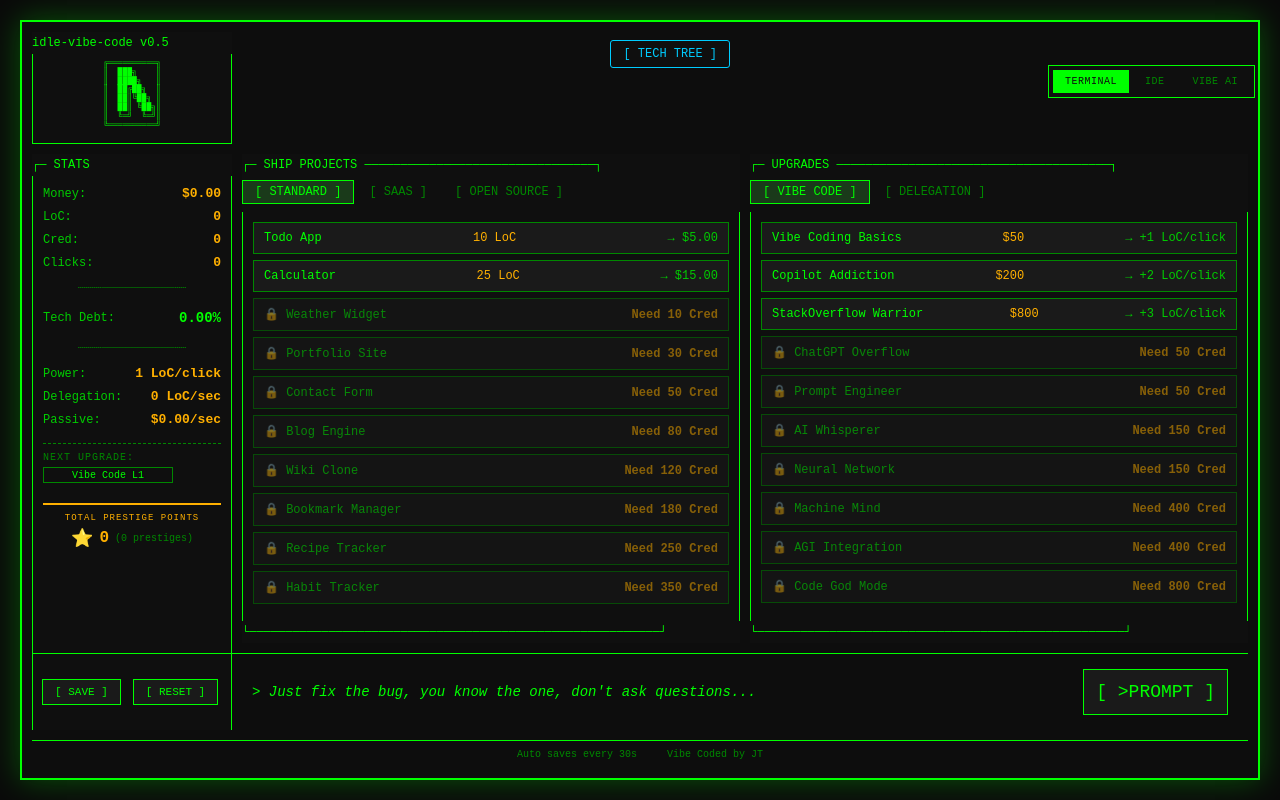
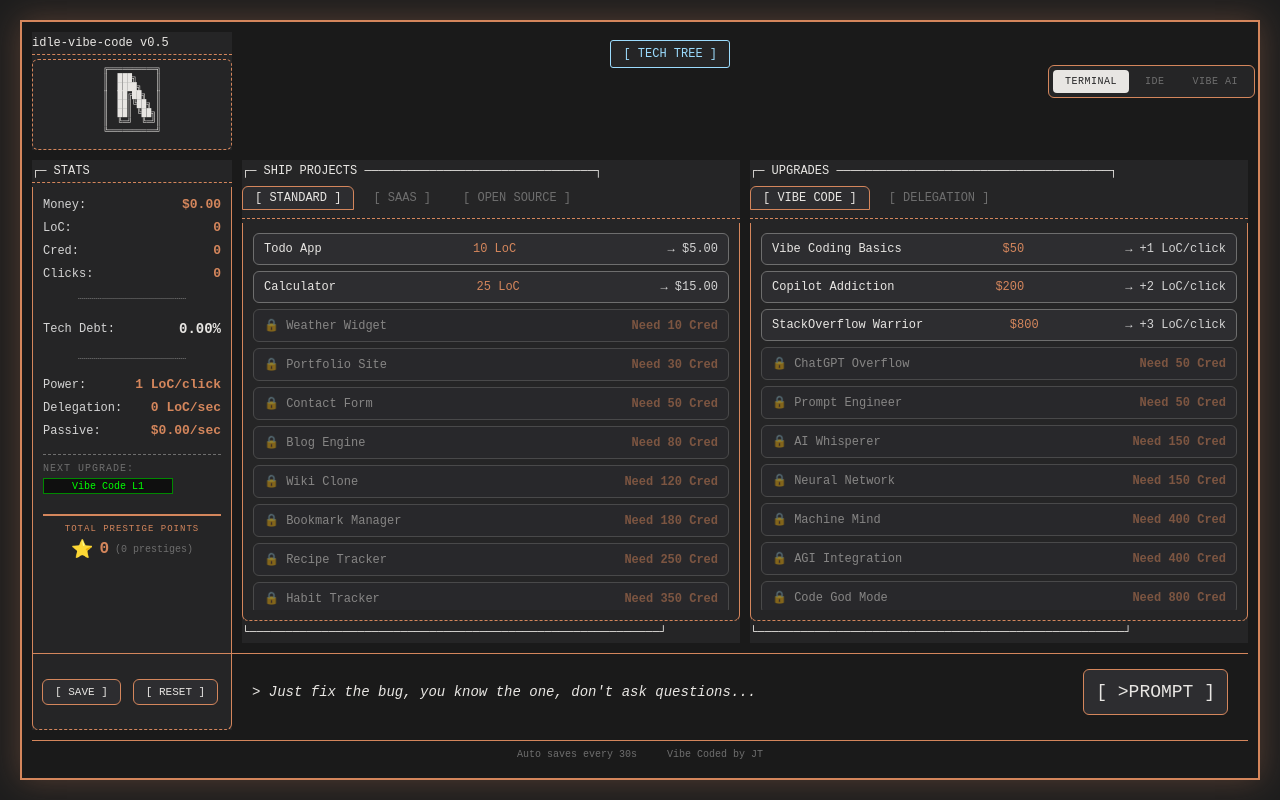
Before and after one commit to Popidge/idlevibecodequest, a Svelte app: page / in a window 1280 px wide. Built offline with nearby package versions, Linux system fonts and the light colour scheme.

Commit message:
recoloured terminal theme to look like claude code, because claude code IS vibe code (apparently). also increased prestige threshold

```diff
--- a/src/App.svelte
+++ b/src/App.svelte
@@ -188,7 +188,7 @@
         height: 100%;
         background-color: var(--terminal-bg, #0d0d0d);
         border: 2px solid var(--border-color, #00ff00);
-        box-shadow: 0 0 30px rgba(0, 255, 0, 0.3);
+        box-shadow: 0 0 30px rgba(212, 134, 92, 0.3);
         padding: 10px;
         opacity: 1;
         visibility: visible;
@@ -205,7 +205,7 @@
         height: 100%;
         background-color: var(--terminal-bg, #0d0d0d);
         border: 2px solid var(--border-color, #00ff00);
-        box-shadow: 0 0 30px rgba(0, 255, 0, 0.3);
+        box-shadow: 0 0 30px rgba(212, 134, 92, 0.3);
         padding: 8px;
         opacity: 0;
         visibility: hidden;
@@ -329,7 +329,7 @@
 
     .float-text {
         position: fixed;
-        color: var(--text-primary, #00ff00);
+        color: var(--text-primary, #e8e6e3);
         font-size: 14px;
         font-weight: bold;
         pointer-events: none;
--- a/src/app.css
+++ b/src/app.css
@@ -8,46 +8,46 @@
 }
 
 /* ==========================================================================
-   BASE THEME VARIABLES (Terminal - Default)
+   BASE THEME VARIABLES (Terminal - Default) - Claude Code Inspired
    ========================================================================== */
 :root {
-    /* Core Colors */
-    --bg-color: #0a0a0a;
-    --terminal-bg: #0d0d0d;
-    --panel-bg: #0f0f0f;
+    /* Core Colors - Dark charcoal like Claude Code */
+    --bg-color: #1e1e1e;
+    --terminal-bg: #1a1a1a;
+    --panel-bg: #252526;
 
-    /* Text Colors */
-    --text-primary: #00ff00;
-    --text-secondary: #00cc00;
-    --text-dim: #008800;
-    --text-muted: #444444;
+    /* Text Colors - Warm off-white/cream instead of green */
+    --text-primary: #e8e6e3;
+    --text-secondary: #d4d4d4;
+    --text-dim: #6e6e6e;
+    --text-muted: #4a4a4a;
 
-    /* Accent Colors */
-    --text-amber: #ffb000;
-    --text-cyan: #00ccff;
-    --text-magenta: #ff00ff;
+    /* Accent Colors - Warm orange/salmon like Claude Code */
+    --text-amber: #d4865c;
+    --text-cyan: #9cdcfe;
+    --text-magenta: #c586c0;
     --text-white: #ffffff;
-    --text-danger: #ff4444;
+    --text-danger: #f44747;
 
-    /* UI Elements */
-    --border-color: #00ff00;
+    /* UI Elements - Subtle orange borders */
+    --border-color: #d4865c;
     --border-width: 1px;
-    --border-style: solid;
-    --border-radius: 0px;
+    --border-style: dashed;
+    --border-radius: 6px;
 
     /* Buttons */
-    --button-bg: #1a1a1a;
-    --button-hover: #2a2a2a;
-    --button-active: #3a3a3a;
-    --disabled-color: #444444;
+    --button-bg: #2d2d30;
+    --button-hover: #3e3e42;
+    --button-active: #0e639c;
+    --disabled-color: #4a4a4a;
 
     /* Tabs */
-    --tab-active-bg: #1a3a1a;
-    --tab-active-border: #00ff00;
+    --tab-active-bg: #2d2d30;
+    --tab-active-border: #d4865c;
 
     /* Panels */
-    --panel-border-left: 1px solid var(--border-color);
-    --panel-border-right: 1px solid var(--border-color);
+    --panel-border-left: 1px dashed var(--border-color);
+    --panel-border-right: 1px dashed var(--border-color);
     --panel-shadow: none;
 
     /* Typography */
@@ -59,33 +59,33 @@
     --font-size-xl: 18px;
 
     /* Dashboard */
-    --dashboard-border: 2px solid var(--border-color);
-    --dashboard-shadow: 0 0 30px rgba(0, 255, 0, 0.3);
+    --dashboard-border: 1px dashed var(--border-color);
+    --dashboard-shadow: 0 0 20px rgba(212, 134, 92, 0.15);
     --dashboard-gap: 10px;
     --dashboard-padding: 10px;
 
     /* Items/Projects */
     --item-locked-opacity: 0.5;
-    --item-purchased-bg: #1a2a1a;
-    --item-affordable-bg: #1a3a1a;
-    --item-affordable-shadow: 0 0 6px rgba(0, 255, 0, 0.2);
+    --item-purchased-bg: #37373d;
+    --item-affordable-bg: rgba(212, 134, 92, 0.15);
+    --item-affordable-shadow: 0 0 8px rgba(212, 134, 92, 0.2);
 
     /* Notifications */
-    --notification-success-bg: rgba(0, 40, 0, 0.3);
-    --notification-success-border: rgba(0, 255, 0, 0.3);
-    --notification-warning-bg: rgba(40, 30, 0, 0.3);
-    --notification-warning-border: rgba(255, 176, 0, 0.3);
-    --notification-info-bg: rgba(0, 30, 40, 0.3);
-    --notification-info-border: rgba(0, 204, 255, 0.3);
+    --notification-success-bg: rgba(212, 134, 92, 0.15);
+    --notification-success-border: rgba(212, 134, 92, 0.4);
+    --notification-warning-bg: rgba(206, 145, 120, 0.15);
+    --notification-warning-border: rgba(206, 145, 120, 0.4);
+    --notification-info-bg: rgba(156, 220, 254, 0.15);
+    --notification-info-border: rgba(156, 220, 254, 0.4);
 
     /* Scrollbar */
     --scrollbar-track: var(--terminal-bg);
-    --scrollbar-thumb: var(--text-dim);
-    --scrollbar-thumb-hover: var(--text-secondary);
+    --scrollbar-thumb: #4a4a4a;
+    --scrollbar-thumb-hover: #6e6e6e;
 
     /* Modal */
-    --modal-backdrop: rgba(0, 0, 0, 0.7);
-    --modal-border: 1px solid var(--border-color);
+    --modal-backdrop: rgba(30, 30, 30, 0.85);
+    --modal-border: 1px dashed var(--border-color);
 
     /* Theme-specific decorations */
     --decoration-display: none;
@@ -331,11 +331,102 @@ body {
    THEME-SPECIFIC OVERRIDES
    ========================================================================== */
 
-/* Terminal Theme: ASCII Box Drawing */
+/* Terminal Theme: Claude Code Inspired Styling */
 [data-theme="terminal"] .panel-header,
 [data-theme="terminal"] .panel-footer {
     font-size: var(--font-size-base);
     white-space: pre;
+    color: var(--text-amber);
+}
+
+[data-theme="terminal"] .panel-header {
+    padding: 8px 0;
+    border-bottom: 1px dashed var(--border-color);
+    margin-bottom: 4px;
+}
+
+[data-theme="terminal"] .panel-content {
+    border-left: 1px dashed var(--border-color);
+    border-right: 1px dashed var(--border-color);
+    border-bottom: 1px dashed var(--border-color);
+    border-radius: 0 0 var(--border-radius) var(--border-radius);
+}
+
+[data-theme="terminal"] .title-panel .panel-content {
+    border: 1px dashed var(--border-color);
+    border-radius: var(--border-radius);
+}
+
+/* Terminal Theme: Rounded buttons */
+[data-theme="terminal"] .window-btn,
+[data-theme="terminal"] .prompt-btn,
+[data-theme="terminal"] .debug-btn,
+[data-theme="terminal"] .control-btn {
+    border-radius: var(--border-radius);
+    border: 1px dashed var(--border-color);
+    transition: all 0.2s ease;
+}
+
+[data-theme="terminal"] .window-btn:hover,
+[data-theme="terminal"] .prompt-btn:hover,
+[data-theme="terminal"] .debug-btn:hover,
+[data-theme="terminal"] .control-btn:hover {
+    background-color: var(--text-amber);
+    color: var(--panel-bg);
+    border-style: solid;
+}
+
+/* Terminal Theme: Tab styling */
+[data-theme="terminal"] .tab-btn {
+    border-radius: var(--border-radius) var(--border-radius) 0 0;
+    border: 1px dashed var(--border-color);
+    border-bottom: none;
+    margin-right: 4px;
+    padding: 6px 12px;
+}
+
+[data-theme="terminal"] .tab-btn.active {
+    background-color: var(--tab-active-bg);
+    border-color: var(--tab-active-border);
+    border-style: solid;
+}
+
+/* Terminal Theme: Project/Upgrade items */
+[data-theme="terminal"] .project-item,
+[data-theme="terminal"] .upgrade-item {
+    border-radius: var(--border-radius);
+    border: 1px dashed var(--border-color);
+    transition: all 0.2s ease;
+}
+
+[data-theme="terminal"] .project-item.affordable,
+[data-theme="terminal"] .upgrade-item.affordable {
+    border-color: var(--text-amber);
+    border-style: solid;
+    background-color: var(--item-affordable-bg);
+}
+
+[data-theme="terminal"] .project-item:hover:not(.locked):not(.purchased),
+[data-theme="terminal"] .upgrade-item:hover:not(.locked):not(.purchased) {
+    border-style: solid;
+    background-color: var(--button-hover);
+}
+
+/* Terminal Theme: Modal styling */
+[data-theme="terminal"] .modal-content {
+    border-radius: var(--border-radius);
+    border: 1px dashed var(--border-color);
+    background-color: var(--panel-bg);
+}
+
+[data-theme="terminal"] .modal-header {
+    border-bottom: 1px dashed var(--border-color);
+    padding: 12px 16px;
+}
+
+[data-theme="terminal"] .modal-footer {
+    border-top: 1px dashed var(--border-color);
+    padding: 12px 16px;
 }
 
 /* IDE Theme: Clean headers */
--- a/src/lib/game/constants.ts
+++ b/src/lib/game/constants.ts
@@ -141,7 +141,7 @@ export type Upgrade = (typeof UPGRADES.vibeCode)[number] | (typeof UPGRADES.dele
 
 // Phase 3: Prestige System Constants
 export const PRESTIGE = {
-    THRESHOLD_PERCENT: 0.7,              // 70% of upgrades owned
+    THRESHOLD_PERCENT: 1.0,              // 70% of upgrades owned
     STARTING_CASH_PER_POINT: 1000,        // +$5,000 per point
     CASH_MULTIPLIER_PER_POINT: 0.1,      // +20% per point (additive)
     LOC_MULTIPLIER_PER_POINT: 0.1,       // +15% per point (additive)
```
